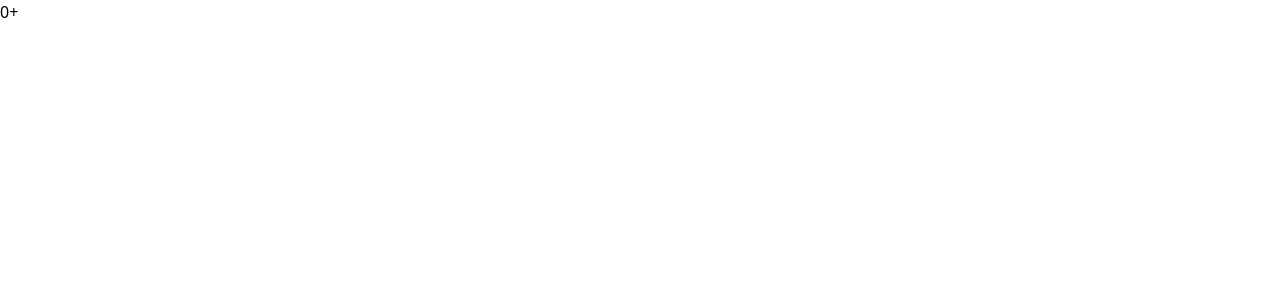
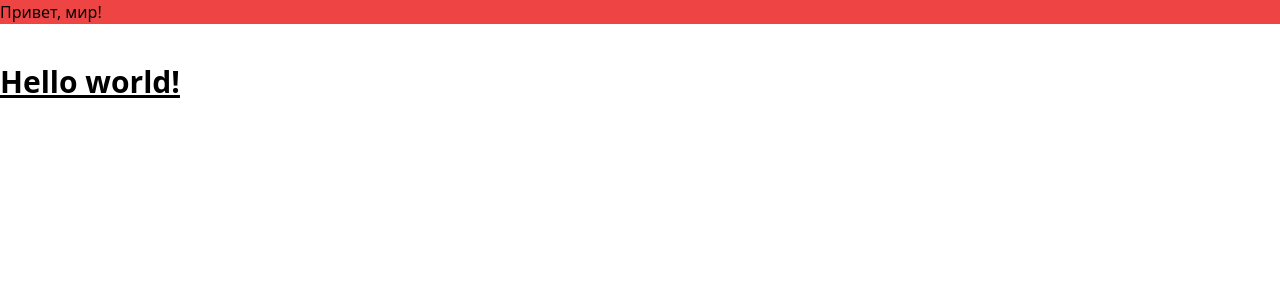
Before and after one commit to nickshamrock/copywriter-calculator, a Vue app: page / in a window 1280 px wide. Shown: the top 300 px of the page. Built offline with nearby package versions, Linux system fonts and the light colour scheme.

Commit message:
тестирование tailwind

```diff
--- a/src/App.vue
+++ b/src/App.vue
@@ -1,9 +1,8 @@
-<script setup>
-import MyHello from './components/MyHello.vue'
-</script>
+<script setup></script>
 
 <template>
-  <MyHello />
+  <div class="mb-10 bg-red-500">Привет, мир!</div>
+  <h1 class="text-3xl font-bold underline">Hello world!</h1>
 </template>
 
 <style></style>
--- a/src/components/MyHello.vue
+++ /dev/null
@@ -1,15 +0,0 @@
-<script setup>
-import { ref } from 'vue'
-const count = ref(0)
-
-function increment() {
-  count.value++
-}
-</script>
-
-<template>
-  <div class="flex">
-    <h1>{{ count }}</h1>
-    <button @click="increment">+</button>
-  </div>
-</template>
```
